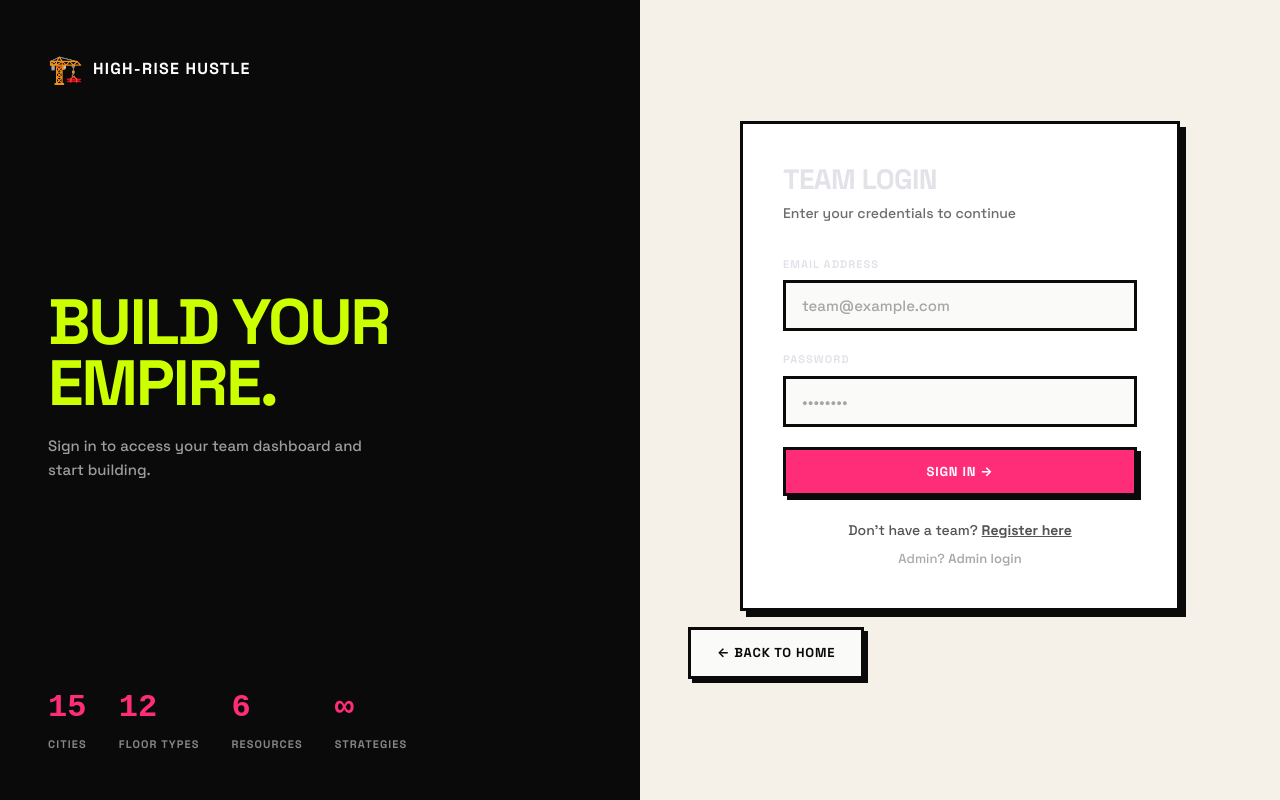
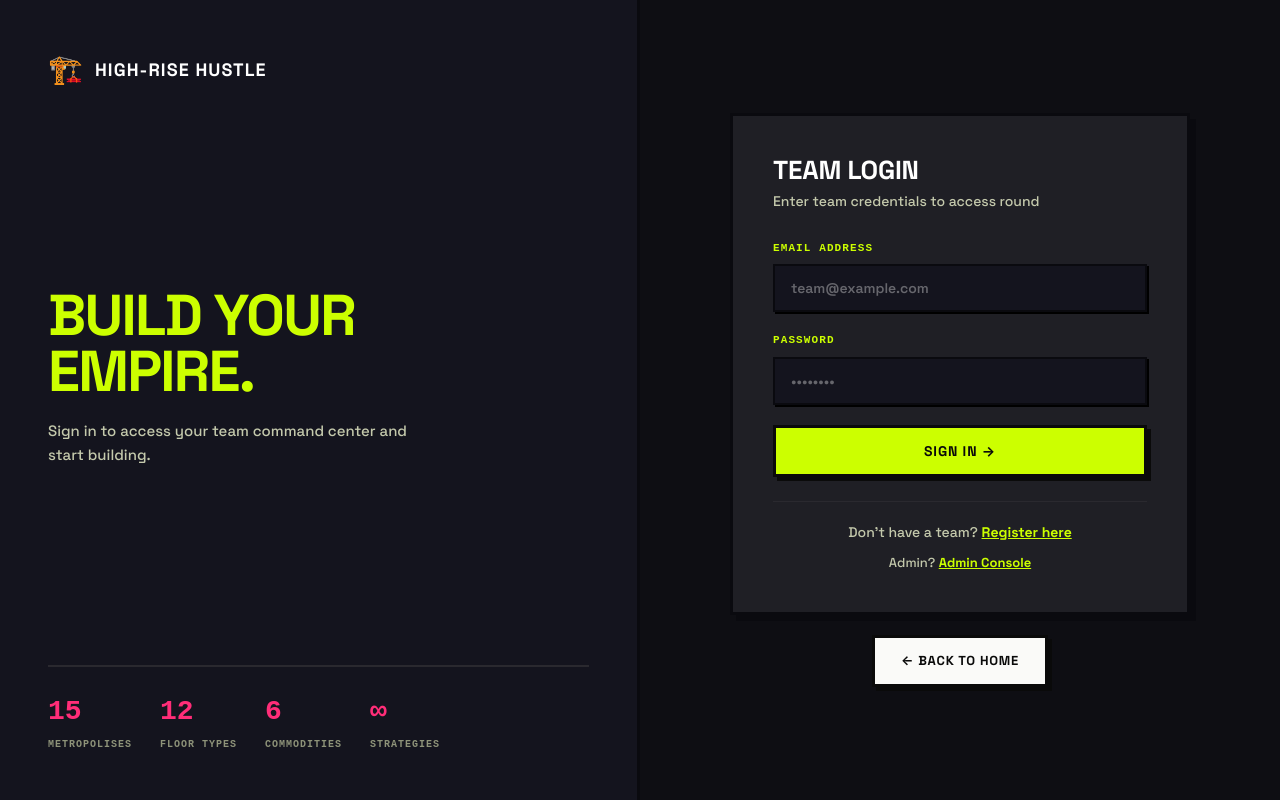
Before and after one commit to Sanuj14/igsxici, a Next.js app: page /login in a window 1280 px wide. Built offline with nearby package versions, Linux system fonts and the light colour scheme.

Commit message:
fix(auth): overhaul login, register and admin-login pages for high contrast and cyber-brutalist theme

```diff
--- a/src/app/globals.css
+++ b/src/app/globals.css
@@ -215,22 +215,26 @@ h1, h2, h3, h4, h5, h6 { font-family: var(--font-body); font-weight: 700; line-h
 .block-blue   { background: var(--electric-blue); }
 .block-orange { background: var(--orange); }
 .block-dark   { background: var(--brutal-black); }
-.block-white  { background: var(--brutal-white); }
-
 .brutal-input {
   width: 100%;
   padding: 13px 16px;
-  background: var(--brutal-white);
-  border: var(--brutal-border);
+  background: #14141E;
+  border: 2px solid #0A0A0F;
   font-family: var(--font-body);
-  font-size: 15px;
-  font-weight: 500;
-  color: var(--brutal-black);
+  font-size: 14px;
+  font-weight: 600;
+  color: #FFFFFF;
   outline: none;
-  transition: box-shadow var(--t-fast);
+  box-shadow: 2px 2px 0 #0A0A0F;
+  transition: border-color var(--t-fast), box-shadow var(--t-fast);
 }
-.brutal-input:focus { box-shadow: var(--brutal-shadow); }
-.brutal-input::placeholder { color: rgba(10,10,10,0.35); }
+.brutal-input:focus {
+  border-color: var(--neon-lime);
+  box-shadow: 0 0 0 2px rgba(204,255,0,0.35);
+}
+.brutal-input::placeholder {
+  color: rgba(255,255,255,0.4);
+}
 
 /* ============================================================
    GAME UI COMPONENTS  (Dashboard, Marketplace, Build…)
--- a/src/app/login/page.module.css
+++ b/src/app/login/page.module.css
@@ -1,67 +1,200 @@
+/* High-Rise Hustle — Auth Pages (Login, Register, Admin Login) */
+
 .authPage {
   min-height: 100vh;
   display: grid;
   grid-template-columns: 1fr 1fr;
-  background: #F5F0E8;
+  background: var(--bg-void);
   font-family: var(--font-body);
+  color: var(--text-primary);
 }
+
 .authLeft {
-  background: #0A0A0A;
+  background: #14141E;
   padding: 48px;
   display: flex;
   flex-direction: column;
   justify-content: space-between;
-  border-right: 3px solid #0A0A0A;
+  border-right: 3px solid #0A0A0F;
 }
-.authBrand { display: flex; align-items: center; gap: 10px; color: white; }
-.authBrandIcon { font-size: 28px; }
-.authBrandName { font-size: 16px; font-weight: 700; letter-spacing: 0.08em; color: white; }
-.authHero { flex: 1; display: flex; flex-direction: column; justify-content: center; padding: 40px 0; }
+
+.authBrand {
+  display: flex;
+  align-items: center;
+  gap: 12px;
+  color: #fff;
+}
+.authBrandIcon {
+  font-size: 28px;
+}
+.authBrandName {
+  font-family: var(--font-heading);
+  font-size: 18px;
+  font-weight: 800;
+  letter-spacing: 0.06em;
+  color: #fff;
+}
+
+.authHero {
+  flex: 1;
+  display: flex;
+  flex-direction: column;
+  justify-content: center;
+  padding: 40px 0;
+}
 .authHeroTitle {
-  font-size: clamp(40px, 5vw, 72px);
-  font-weight: 700;
-  line-height: 0.95;
+  font-family: var(--font-heading);
+  font-size: clamp(38px, 4.5vw, 64px);
+  font-weight: 800;
+  line-height: 0.96;
   letter-spacing: -0.03em;
   color: var(--neon-lime);
   margin-bottom: 20px;
 }
-.authHeroSub { font-size: 15px; color: rgba(255,255,255,0.6); line-height: 1.6; max-width: 320px; }
-.authStats { display: flex; gap: 32px; flex-wrap: wrap; }
-.authStat { display: flex; flex-direction: column; gap: 4px; }
-.authStatVal { font-size: 32px; font-weight: 700; color: var(--hot-pink); font-family: var(--font-mono); }
-.authStatLab { font-size: 11px; font-weight: 700; letter-spacing: 0.1em; text-transform: uppercase; color: rgba(255,255,255,0.5); }
+.authHeroSub {
+  font-size: 15px;
+  color: var(--text-secondary);
+  line-height: 1.6;
+  max-width: 380px;
+}
+
+.authStats {
+  display: flex;
+  gap: 28px;
+  flex-wrap: wrap;
+  border-top: 2px solid var(--border-subtle);
+  padding-top: 24px;
+}
+.authStat {
+  display: flex;
+  flex-direction: column;
+  gap: 4px;
+}
+.authStatVal {
+  font-size: 28px;
+  font-weight: 800;
+  color: var(--hot-pink);
+  font-family: var(--font-mono);
+}
+.authStatLab {
+  font-size: 10px;
+  font-weight: 800;
+  letter-spacing: 0.1em;
+  text-transform: uppercase;
+  color: var(--text-muted);
+  font-family: var(--font-mono);
+}
+
 .authRight {
   padding: 48px;
   display: flex;
   flex-direction: column;
   justify-content: center;
   align-items: center;
+  background: var(--bg-void);
 }
+
 .authCard {
   width: 100%;
-  max-width: 440px;
-  background: white;
-  border: 3px solid #0A0A0A;
-  box-shadow: 6px 6px 0 #0A0A0A;
+  max-width: 460px;
+  background: var(--bg-card);
+  border: 3px solid #0A0A0F;
+  box-shadow: 6px 6px 0 #0A0A0F;
   padding: 40px;
+  color: #FFFFFF;
 }
-.authCardHeader { margin-bottom: 32px; }
-.authTitle { font-size: 28px; font-weight: 700; letter-spacing: -0.02em; margin-bottom: 8px; }
-.authSub { font-size: 14px; color: rgba(10,10,10,0.6); }
-.authForm { display: flex; flex-direction: column; gap: 20px; }
+
+.authCardHeader {
+  margin-bottom: 28px;
+}
+.authTitle {
+  font-family: var(--font-heading);
+  font-size: 26px;
+  font-weight: 800;
+  letter-spacing: -0.01em;
+  color: #FFFFFF;
+  margin-bottom: 6px;
+}
+.authSub {
+  font-size: 14px;
+  color: var(--text-secondary);
+}
+
+.authForm {
+  display: flex;
+  flex-direction: column;
+  gap: 20px;
+}
+
 .authError {
-  background: rgba(255,45,120,0.1);
+  background: rgba(255,45,120,0.15);
   border: 2px solid var(--hot-pink);
-  padding: 10px 14px;
+  padding: 12px 16px;
   font-size: 13px;
   color: var(--hot-pink);
+  font-weight: 700;
+  font-family: var(--font-mono);
+}
+
+.formGroup {
+  display: flex;
+  flex-direction: column;
+  gap: 8px;
+}
+.formLabel {
+  font-family: var(--font-mono);
+  font-size: 11px;
+  font-weight: 800;
+  letter-spacing: 0.1em;
+  text-transform: uppercase;
+  color: var(--neon-lime);
+}
+
+/* Form Inputs inside Auth Pages */
+.authForm input {
+  width: 100%;
+  padding: 13px 16px;
+  background: #14141E !important;
+  border: 2px solid #0A0A0F !important;
+  color: #FFFFFF !important;
+  font-family: var(--font-body);
+  font-size: 14px;
   font-weight: 600;
+  outline: none;
+  box-shadow: 2px 2px 0 #000;
+  transition: border-color 0.15s, box-shadow 0.15s;
 }
-.formGroup { display: flex; flex-direction: column; gap: 8px; }
-.formLabel { font-size: 11px; font-weight: 700; letter-spacing: 0.1em; text-transform: uppercase; }
-.authFooter { margin-top: 24px; font-size: 14px; text-align: center; color: rgba(10,10,10,0.7); }
+.authForm input:focus {
+  border-color: var(--neon-lime) !important;
+  box-shadow: 0 0 0 2px rgba(204,255,0,0.3) !important;
+}
+.authForm input::placeholder {
+  color: rgba(255,255,255,0.35) !important;
+}
+
+.authFooter {
+  margin-top: 24px;
+  font-size: 14px;
+  text-align: center;
+  color: var(--text-secondary);
+  border-top: 1px solid var(--border-subtle);
+  padding-top: 20px;
+}
+.authFooter p {
+  color: var(--text-secondary);
+}
+.authFooter a {
+  color: var(--neon-lime);
+  font-weight: 700;
+  text-decoration: underline;
+}
+.authFooter a:hover {
+  color: #fff;
+}
+
 @media (max-width: 768px) {
   .authPage { grid-template-columns: 1fr; }
   .authLeft { display: none; }
-  .authRight { padding: 24px; }
+  .authRight { padding: 24px 16px; }
+  .authCard { padding: 28px 20px; }
 }
--- a/src/app/login/page.tsx
+++ b/src/app/login/page.tsx
@@ -50,7 +50,7 @@ export default function LoginPage() {
   }
 
   return (
-    <main className={styles.authPage}>
+    <main className={`${styles.authPage} grid-bg`}>
       <div className={styles.authLeft}>
         <div className={styles.authBrand}>
           <span className={styles.authBrandIcon}>🏗️</span>
@@ -58,10 +58,10 @@ export default function LoginPage() {
         </div>
         <div className={styles.authHero}>
           <h1 className={styles.authHeroTitle}>BUILD YOUR<br />EMPIRE.</h1>
-          <p className={styles.authHeroSub}>Sign in to access your team dashboard and start building.</p>
+          <p className={styles.authHeroSub}>Sign in to access your team command center and start building.</p>
         </div>
         <div className={styles.authStats}>
-          {[{v:'15', l:'Cities'},{v:'12', l:'Floor Types'},{v:'6', l:'Resources'},{v:'∞', l:'Strategies'}].map(s=>(
+          {[{v:'15', l:'Metropolises'},{v:'12', l:'Floor Types'},{v:'6', l:'Commodities'},{v:'∞', l:'Strategies'}].map(s=>(
             <div key={s.l} className={styles.authStat}>
               <span className={styles.authStatVal}>{s.v}</span>
               <span className={styles.authStatLab}>{s.l}</span>
@@ -73,7 +73,7 @@ export default function LoginPage() {
         <div className={styles.authCard}>
           <div className={styles.authCardHeader}>
             <h2 className={styles.authTitle}>TEAM LOGIN</h2>
-            <p className={styles.authSub}>Enter your credentials to continue</p>
+            <p className={styles.authSub}>Enter team credentials to access round</p>
           </div>
           <form className={styles.authForm} onSubmit={handleLogin}>
             {error && <div className={styles.authError}>{error}</div>}
@@ -104,19 +104,19 @@ export default function LoginPage() {
             <button
               id="login-submit"
               type="submit"
-              className="brutal-btn brutal-btn-primary"
-              style={{ width: '100%', justifyContent: 'center' }}
+              className="brutal-btn brutal-btn-lime"
+              style={{ width: '100%', justifyContent: 'center', padding: '14px', fontSize: '14px' }}
               disabled={loading}
             >
               {loading ? 'SIGNING IN...' : 'SIGN IN →'}
             </button>
           </form>
           <div className={styles.authFooter}>
-            <p>Don&apos;t have a team? <Link href="/register" style={{fontWeight:700,textDecoration:'underline'}}>Register here</Link></p>
-            <p style={{marginTop:'8px', opacity:0.5, fontSize:'13px'}}>Admin? <Link href="/admin/login" style={{fontWeight:600}}>Admin login</Link></p>
+            <p>Don&apos;t have a team? <Link href="/register">Register here</Link></p>
+            <p style={{marginTop:'10px', fontSize:'13px'}}>Admin? <Link href="/admin/login">Admin Console</Link></p>
           </div>
         </div>
-        <Link href="/" className="brutal-btn brutal-btn-white" style={{marginTop:'16px', alignSelf:'flex-start'}}>← BACK TO HOME</Link>
+        <Link href="/" className="brutal-btn brutal-btn-white" style={{marginTop:'20px', alignSelf:'center'}}>← BACK TO HOME</Link>
       </div>
     </main>
   )
```
Also changed, not shown: src/app/admin/login/page.tsx (+27 -13 lines), src/app/register/page.tsx (+13 -14 lines).
